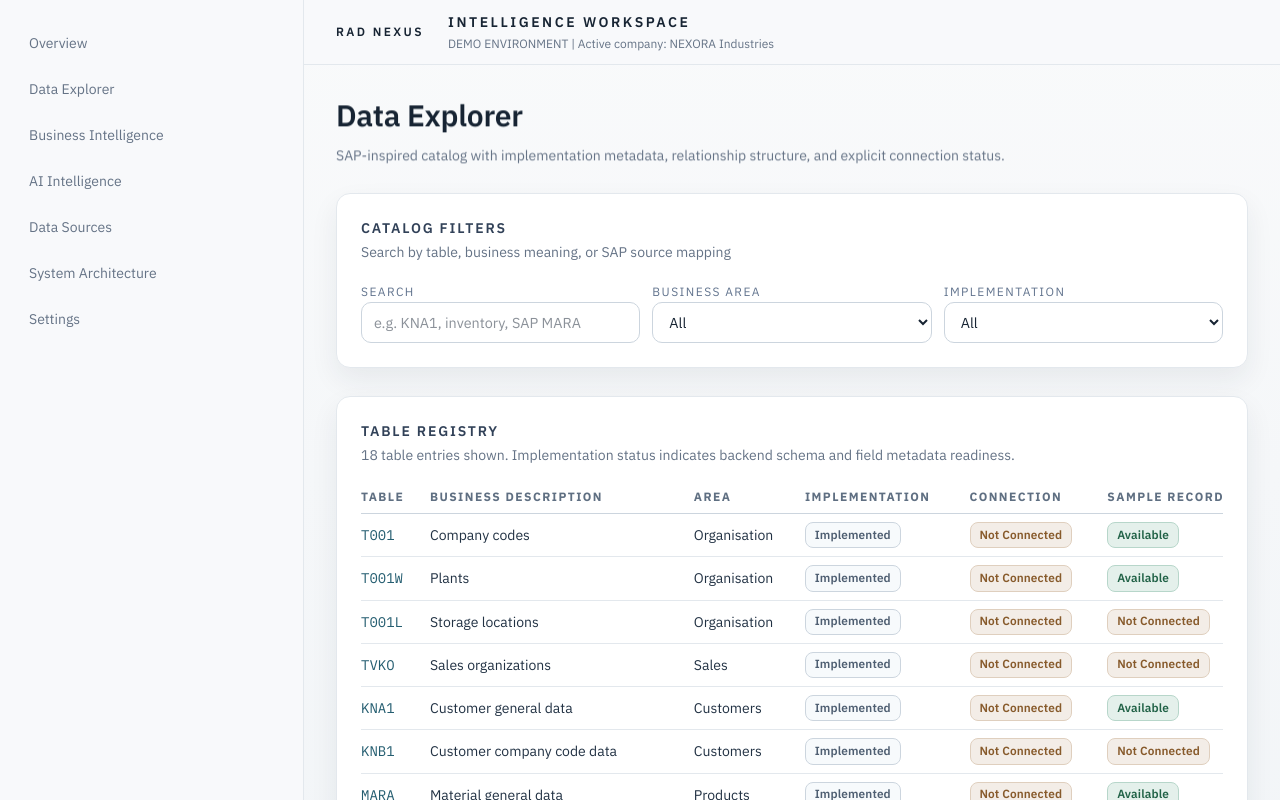
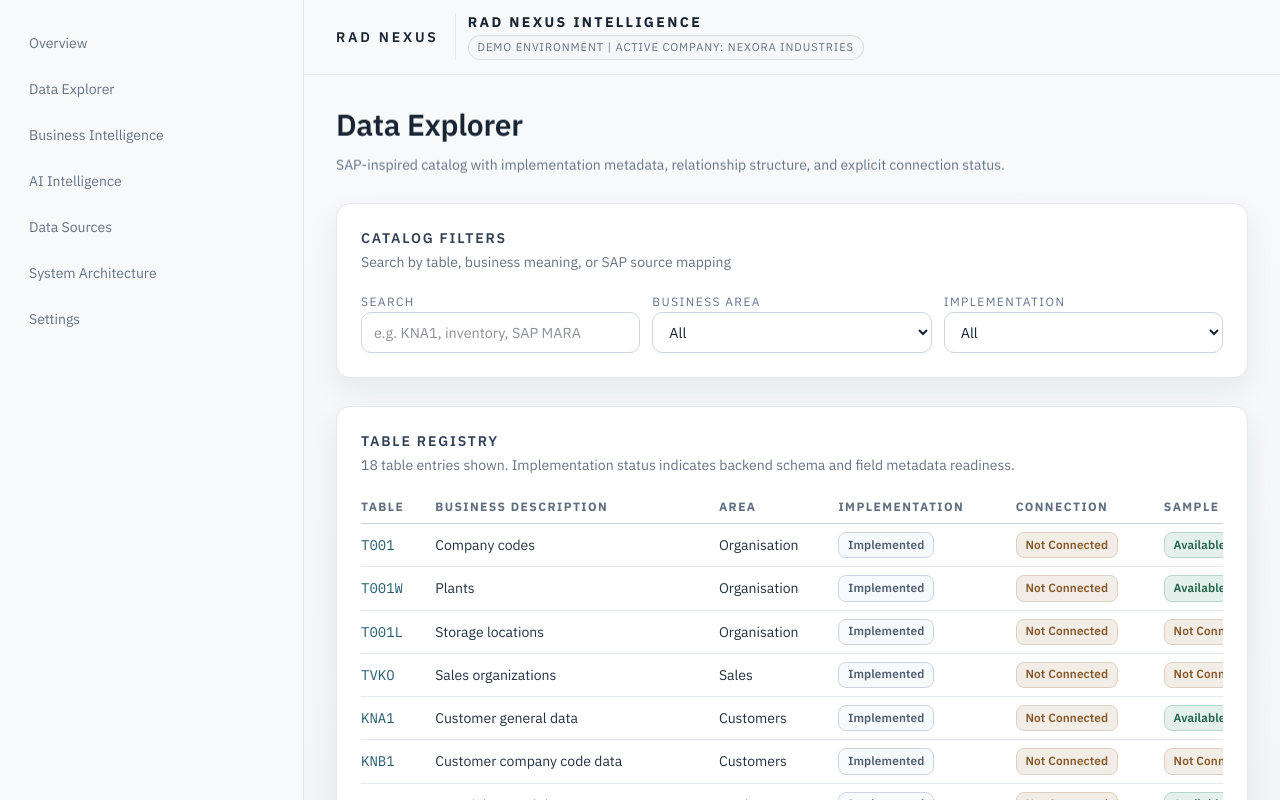
Before and after one commit to RubenDuijn/RadNexus, a Next.js app in the folder frontend/: page /data-explorer in a window 1280 px wide. Shown: the top 800 px of the page. Built offline with nearby package versions, Linux system fonts and the light colour scheme.

Commit message:
refine: polish header, motion, nav drawers, and data explorer UX

```diff
--- a/frontend/src/app/(product)/data-explorer/page.tsx
+++ b/frontend/src/app/(product)/data-explorer/page.tsx
@@ -1,6 +1,6 @@
 "use client";
 
-import Link from "next/link";
+import { useRouter } from "next/navigation";
 import { useMemo, useState } from "react";
 
 import { Panel } from "@/components/ui/panel";
@@ -25,6 +25,7 @@ const implementationStyles: Record<ImplementationStatus, string> = {
 };
 
 export default function DataExplorerPage() {
+  const router = useRouter();
   const [query, setQuery] = useState("");
   const [areaFilter, setAreaFilter] = useState<TableArea | "All">("All");
   const [implementationFilter, setImplementationFilter] = useState<"All" | ImplementationStatus>("All");
@@ -120,12 +121,24 @@ export default function DataExplorerPage() {
                 <th className="py-2 pr-4">Implementation</th>
                 <th className="py-2 pr-4">Connection</th>
                 <th className="py-2 pr-4">Sample Records</th>
-                <th className="py-2">Details</th>
               </tr>
             </thead>
             <tbody>
               {filteredTables.map((table) => (
-                <tr key={table.name} className="rn-table-row">
+                <tr
+                  key={table.name}
+                  className="rn-table-row rn-table-row-interactive"
+                  role="link"
+                  tabIndex={0}
+                  aria-label={`Open ${table.name} table details`}
+                  onClick={() => router.push(`/data-explorer/${table.name}`)}
+                  onKeyDown={(event) => {
+                    if (event.key === "Enter" || event.key === " ") {
+                      event.preventDefault();
+                      router.push(`/data-explorer/${table.name}`);
+                    }
+                  }}
+                >
                   <td className="py-2 pr-4 font-mono text-[var(--accent)]">{table.name}</td>
                   <td className="py-2 pr-4">{table.description}</td>
                   <td className="py-2 pr-4">{table.area}</td>
@@ -142,14 +155,6 @@ export default function DataExplorerPage() {
                       status={table.sampleRecordsState === "Available" ? "Available" : "Not Connected"}
                     />
                   </td>
-                  <td className="py-2">
-                    <Link
-                      href={`/data-explorer/${table.name}`}
-                      className="rn-btn-secondary inline-flex rounded-md px-2 py-1 text-xs"
-                    >
-                      Open
-                    </Link>
-                  </td>
                 </tr>
               ))}
             </tbody>
--- a/frontend/src/app/(product)/overview/page.tsx
+++ b/frontend/src/app/(product)/overview/page.tsx
@@ -76,6 +76,18 @@ export default function OverviewPage() {
       </Reveal>
 
       <Reveal delayMs={80}>
+        <Panel
+          title="Executive Trend Snapshot"
+          subtitle="Synthetic demonstration data - monthly revenue trajectory for immediate business context"
+        >
+          <RevenueLineChart data={revenueByMonth} />
+          <div className="mt-3">
+            <DataStateTag label="Synthetic demonstration data" />
+          </div>
+        </Panel>
+      </Reveal>
+
+      <Reveal delayMs={110}>
         <Panel title="Executive Briefing" subtitle="Summary signals for board and leadership discussion">
           <div className="grid gap-3 lg:grid-cols-2">
             {executiveSignals.map((signal) => (
@@ -91,18 +103,18 @@ export default function OverviewPage() {
         </Panel>
       </Reveal>
 
-      <Reveal delayMs={120}>
+      <Reveal delayMs={130}>
         <section className="grid gap-4 xl:grid-cols-2">
-          <Panel title="Sales Development" subtitle="Illustrative metric - SQL-backed trend calculations pending">
-            <RevenueLineChart data={revenueByMonth} />
-          </Panel>
           <Panel title="Country Performance" subtitle="Illustrative metric - country variance report planned">
             <RevenueBarChart data={revenueByCountry} xKey="country" yKey="revenue" />
+          </Panel>
+          <Panel title="Sales Development Detail" subtitle="Illustrative metric - SQL-backed trend calculations pending">
+            <RevenueLineChart data={revenueByMonth} />
           </Panel>
         </section>
       </Reveal>
 
-      <Reveal delayMs={160}>
+      <Reveal delayMs={145}>
         <section className="grid gap-4 xl:grid-cols-2">
           <Panel title="Product Group Performance" subtitle="Illustrative metric - product profitability drill-down planned">
             <RevenueBarChart data={revenueByProductGroup} xKey="group" yKey="revenue" />
@@ -113,7 +125,7 @@ export default function OverviewPage() {
         </section>
       </Reveal>
 
-      <Reveal delayMs={200}>
+      <Reveal delayMs={160}>
         <section className="grid gap-4 xl:grid-cols-2">
           <Panel title="Inventory Position" subtitle="Illustrative metric - inventory valuation logic pending SQL layer">
             <RevenueBarChart data={inventoryPositionDemo} xKey="category" yKey="amount" />
@@ -134,7 +146,7 @@ export default function OverviewPage() {
         </section>
       </Reveal>
 
-      <Reveal delayMs={240}>
+      <Reveal delayMs={170}>
         <section className="grid gap-4 xl:grid-cols-2">
           <Panel title="Drill-down Navigation" subtitle="Executive summary first, technical and analytical detail on demand">
             <div className="grid gap-2 sm:grid-cols-2">
@@ -169,7 +181,7 @@ export default function OverviewPage() {
         </section>
       </Reveal>
 
-      <Reveal delayMs={280}>
+      <Reveal delayMs={170}>
         <Panel title="Platform Activity Stream" subtitle="Implementation and platform events shown separately from executive business signals">
           <ul className="space-y-3">
             {platformActivity.map((entry) => (
--- a/frontend/src/app/globals.css
+++ b/frontend/src/app/globals.css
@@ -234,6 +234,37 @@ button {
   background: color-mix(in srgb, var(--background) 90%, white);
 }
 
+.rn-topbar {
+  background: color-mix(in srgb, var(--background) 84%, white);
+}
+
+.rn-product-identity {
+  border-left: 1px solid color-mix(in srgb, var(--line) 80%, transparent);
+  padding-left: 0.75rem;
+}
+
+.rn-product-title {
+  color: var(--foreground);
+  font-weight: 700;
+  letter-spacing: 0.17em;
+  line-height: 1.15;
+}
+
+.rn-product-environment {
+  display: inline-flex;
+  align-items: center;
+  margin-top: 0.3rem;
+  border: 1px solid color-mix(in srgb, var(--line-strong) 70%, transparent);
+  background: color-mix(in srgb, var(--surface-2) 72%, white);
+  color: var(--muted);
+  border-radius: 999px;
+  padding: 0.2rem 0.55rem;
+  font-size: 0.7rem;
+  letter-spacing: 0.08em;
+  text-transform: uppercase;
+  max-width: 100%;
+}
+
 .rn-wordmark-link {
   color: var(--foreground);
 }
@@ -259,10 +290,38 @@ button {
   box-shadow: -14px 0 28px rgba(23, 36, 51, 0.16);
 }
 
+.rn-mobile-drawer-corporate {
+  width: min(84vw, 21rem);
+  height: 100%;
+}
+
+.rn-mobile-drawer-product {
+  width: min(86vw, 22rem);
+  max-height: 100%;
+}
+
+.rn-table-row-interactive {
+  cursor: pointer;
+  transition: background-color 180ms ease, box-shadow 180ms ease;
+}
+
+.rn-table-row-interactive:hover {
+  background: color-mix(in srgb, var(--surface-2) 62%, white);
+}
+
+.rn-table-row-interactive:active {
+  background: color-mix(in srgb, var(--surface-2) 80%, white);
+}
+
+.rn-table-row-interactive:focus-visible {
+  outline: none;
+  box-shadow: inset 0 0 0 2px var(--ring);
+}
+
 .rn-reveal {
   opacity: 0;
-  transform: translateY(14px);
-  transition: opacity 440ms ease, transform 440ms cubic-bezier(0.22, 1, 0.36, 1);
+  transform: translateY(24px);
+  transition: opacity 520ms ease, transform 520ms cubic-bezier(0.2, 0.95, 0.2, 1);
   will-change: opacity, transform;
 }
 
@@ -278,3 +337,13 @@ button {
     transition: none;
   }
 }
+
+@media (max-width: 640px) {
+  .rn-product-identity {
+    padding-left: 0.55rem;
+  }
+
+  .rn-product-title {
+    letter-spacing: 0.14em;
+  }
+}
--- a/frontend/src/components/layout/mobile-nav.tsx
+++ b/frontend/src/components/layout/mobile-nav.tsx
@@ -59,7 +59,10 @@ export function MobileNav() {
             >
               <nav
                 id="product-mobile-drawer"
-                className="rn-mobile-drawer flex h-full w-[min(86vw,22rem)] flex-col overflow-hidden rounded-2xl p-3"
+                className="rn-mobile-drawer rn-mobile-drawer-product flex max-h-full flex-col overflow-hidden rounded-2xl p-3"
+                style={{
+                  height: "min(88dvh, 42rem)",
+                }}
               >
                 <div className="mb-2 flex items-center justify-between">
                   <p className="text-xs font-semibold uppercase tracking-[0.14em] text-[var(--muted)]">Navigation</p>
--- a/frontend/src/components/layout/topbar.tsx
+++ b/frontend/src/components/layout/topbar.tsx
@@ -6,21 +6,21 @@ import { MobileNav } from "@/components/layout/mobile-nav";
 
 export function Topbar() {
   return (
-    <header className="rn-topbar sticky top-0 z-30 border-b px-4 py-3 backdrop-blur lg:px-8">
+    <header className="rn-topbar sticky top-0 z-30 border-b px-4 py-3.5 backdrop-blur lg:px-8">
       <div className="flex items-center gap-3 sm:gap-4">
         <Link
           href="https://radnexus.dev/"
           aria-label="Open RAD NEXUS corporate homepage"
-          className="rn-wordmark-link rn-nav-focus shrink-0 cursor-pointer rounded-sm text-xs font-semibold uppercase tracking-[0.2em]"
+          className="rn-wordmark-link rn-nav-focus shrink-0 cursor-pointer rounded-sm text-xs font-semibold uppercase tracking-[0.2em] sm:text-sm"
         >
           RAD NEXUS
         </Link>
 
-        <div className="min-w-0 flex-1 px-1 sm:px-2">
-          <h2 className="truncate text-xs font-semibold uppercase tracking-[0.18em] text-[var(--foreground)] sm:text-sm">
-            INTELLIGENCE WORKSPACE
+        <div className="rn-product-identity min-w-0 flex-1">
+          <h2 className="rn-product-title truncate text-xs sm:text-sm">
+            RAD NEXUS INTELLIGENCE
           </h2>
-          <p className="mt-1 truncate text-[11px] text-[var(--muted)] sm:text-xs">
+          <p className="rn-product-environment truncate">
             DEMO ENVIRONMENT | Active company: NEXORA Industries
           </p>
         </div>
--- a/frontend/src/components/ui/reveal.tsx
+++ b/frontend/src/components/ui/reveal.tsx
@@ -57,12 +57,13 @@ export function Reveal({ children, className, delayMs = 0 }: RevealProps) {
 
   const mergedClassName = className ? `rn-reveal ${className}` : "rn-reveal";
   const shouldShow = reducedMotion || isVisible;
+  const appliedDelay = Math.min(Math.max(delayMs, 0), 170);
 
   return (
     <div
       ref={rootRef}
       className={`${mergedClassName} ${shouldShow ? "is-visible" : ""}`.trim()}
-      style={{ transitionDelay: `${delayMs}ms` }}
+      style={{ transitionDelay: `${appliedDelay}ms` }}
     >
       {children}
     </div>
```
Also changed, not shown: frontend/src/components/layout/corporate-shell.tsx (+68 -36 lines), 1 other file (tests, documents, lock files or other folders).
